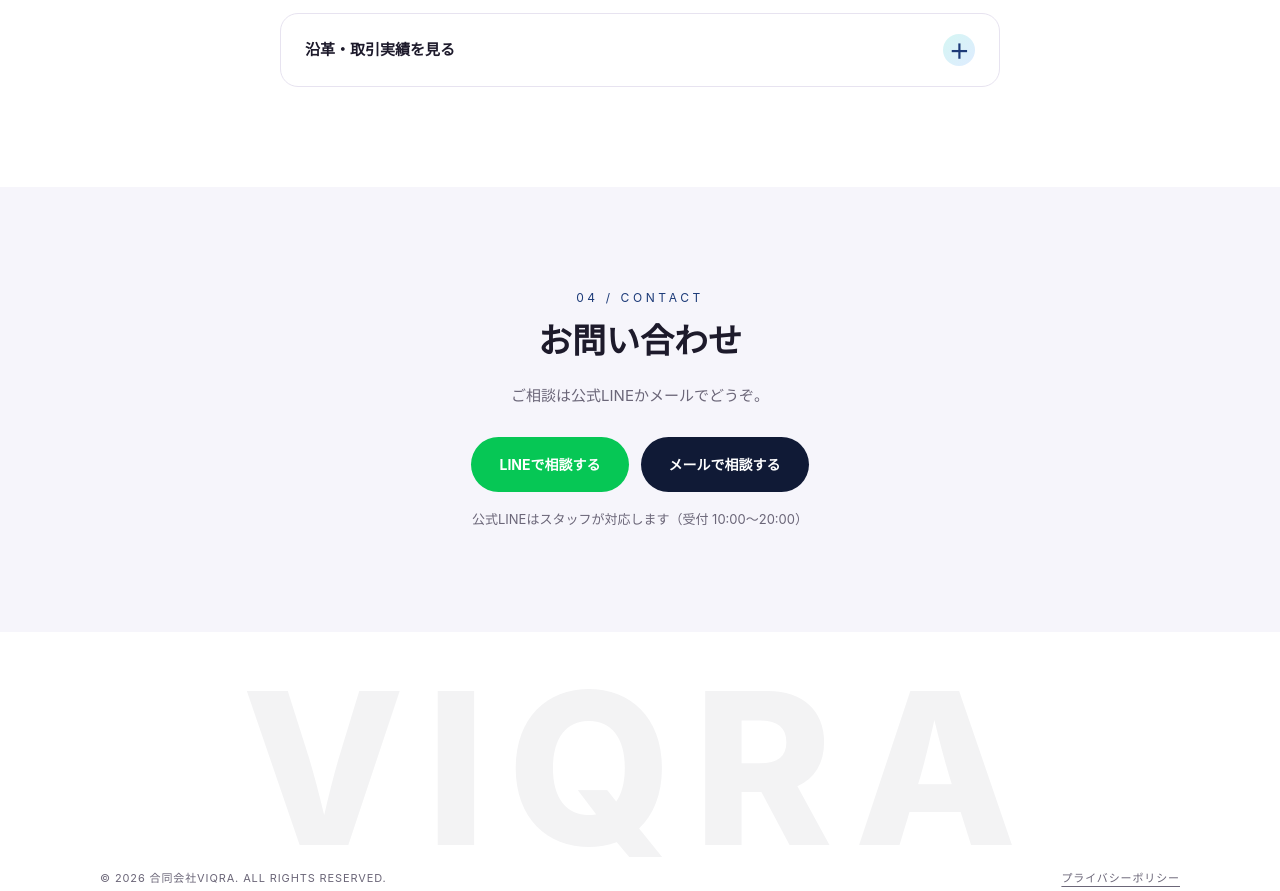
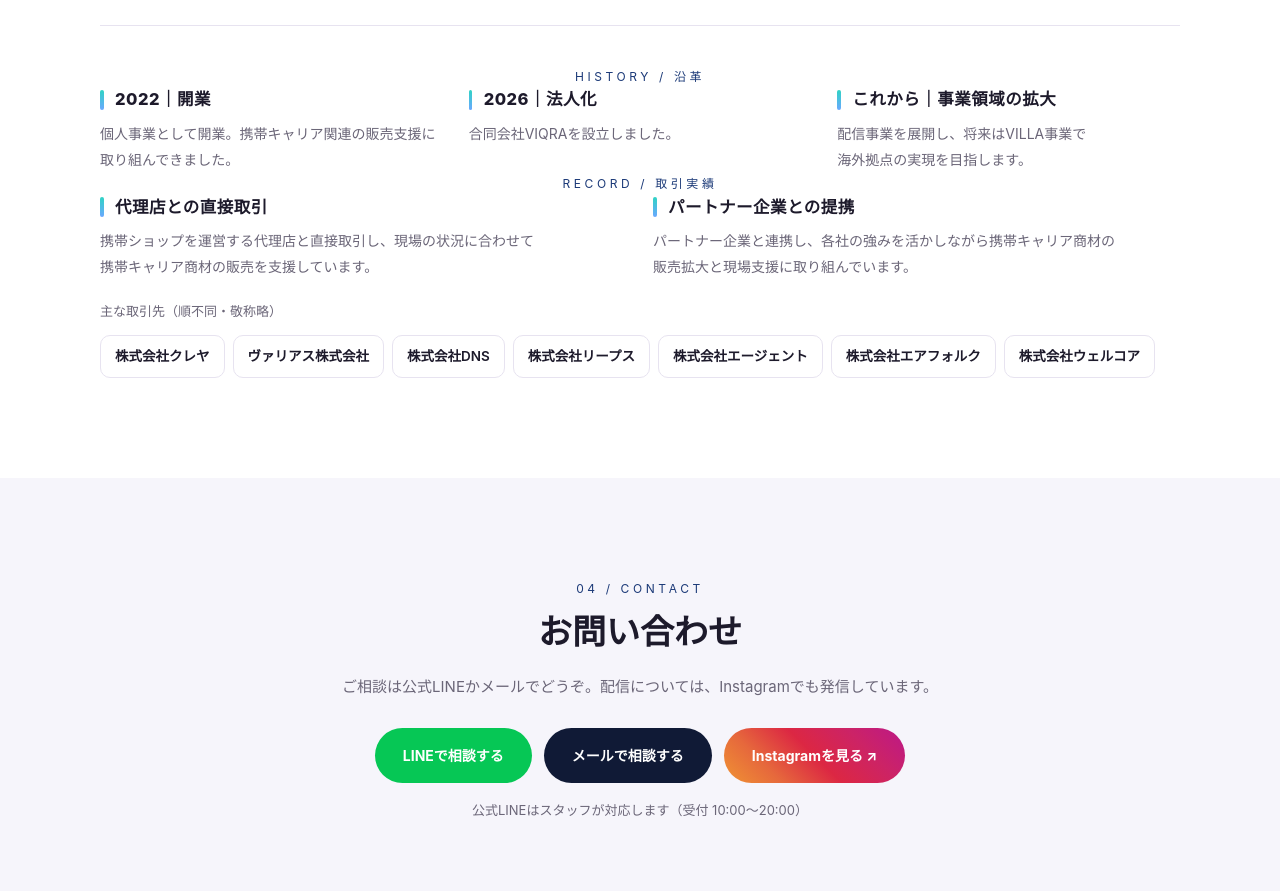
Before and after one commit to sha0604/VIQRA-HP, a plain HTML site: page index.html in a window 1280 px wide. Shown: the part 2480-3371 px from the top of the page. Drawn offline with Linux system fonts and the light colour scheme; a web font is replaced by a local one.

Commit message:
Add files via upload

```diff
--- a/index.html
+++ b/index.html
@@ -91,6 +91,7 @@ dl{max-width:720px;margin:36px auto 0;border-top:1px solid var(--line)}
 .cbtns{display:flex;gap:12px;justify-content:center;flex-wrap:wrap;margin-top:28px}
 .line-btn{padding:15px 28px;border-radius:999px;background:#06c755;color:#fff;font-weight:700;font-size:14px}
 .mail-btn{padding:15px 28px;border-radius:999px;background:#101a36;color:#fff;font-weight:700;font-size:14px}
+.ig-btn{padding:15px 28px;border-radius:999px;background:linear-gradient(45deg,#f09433,#e6683c,#dc2743,#cc2366,#bc1888);color:#fff;font-weight:700;font-size:14px;text-decoration:none}
 .note{margin-top:16px;font-size:13px;color:var(--mute)}
 footer{padding:22px 0;text-align:center;font-size:11px;color:var(--mute);letter-spacing:.08em}
 @media(max-width:800px){.waves{height:90px}nav{display:none;position:absolute;top:100%;left:14px;right:14px;flex-direction:column;gap:16px;padding:18px;background:rgba(16,26,54,.98);border-radius:16px;box-shadow:0 18px 40px rgba(8,12,28,.35)}nav.open{display:flex}.menu{display:block}.cards{grid-template-columns:1fr}.row{grid-template-columns:88px 1fr}}
@@ -154,6 +155,23 @@ h1,h2,h3{text-wrap:balance}
 p,li,dt,dd,.lead{text-wrap:pretty}
 h1,h2,h3,p,li,dt,dd{word-break:auto-phrase}
 .nb{white-space:nowrap}
+
+.sticky-cta{position:fixed;left:0;right:0;bottom:0;z-index:55;display:none;gap:10px;padding:10px 14px calc(10px + env(safe-area-inset-bottom));background:color-mix(in srgb,var(--card,#ffffff) 92%,transparent);backdrop-filter:blur(10px);-webkit-backdrop-filter:blur(10px);border-top:1px solid var(--line,#e7e3f0)}
+.sticky-cta a{flex:1;text-align:center;padding:13px 10px;border-radius:999px;font-weight:700;font-size:13.5px;text-decoration:none}
+.sticky-cta .sc-line{background:#06c755;color:#fff}
+.sticky-cta .sc-ig{background:linear-gradient(45deg,#f09433,#e6683c,#dc2743,#cc2366,#bc1888);color:#fff}
+@media(max-width:800px){.sticky-cta{display:flex}body{padding-bottom:70px}}
+
+@media(max-width:800px){.cbtns .line-btn,.cbtns .ig-btn{display:none}}
+
+.story-open{margin:48px auto 0;border-top:1px solid var(--line);padding-top:40px;text-align:left}
+
+/* ---------- History / Record headings ---------- */
+.flow,.deal{display:grid;gap:26px}
+@media(min-width:801px){.flow{grid-template-columns:repeat(3,1fr)}.deal{grid-template-columns:repeat(2,1fr)}}
+.flow b,.deal b{display:block;position:relative;font-size:16.5px;font-weight:800;letter-spacing:.03em;line-height:1.5;padding-left:15px;margin-bottom:9px}
+.flow b::before,.deal b::before{content:"";position:absolute;left:0;top:.16em;bottom:.16em;width:3.5px;border-radius:2px;background:linear-gradient(180deg,#2fd3c4,#6aa8ff)}
+.flow p,.deal p{margin:0;color:var(--mute);font-size:14px;line-height:1.85}
 </style>
 
 </head>
@@ -211,11 +229,11 @@ h1,h2,h3,p,li,dt,dd{word-break:auto-phrase}
 <div class="row"><dt>事業内容</dt><dd><span class="nb">通信関連事業</span><span class="nb">（販売支援・販売斡旋）／</span><span class="nb">配信事業</span></dd></div>
 </dl>
 <div style="text-align:center"><button class="greeting-trigger" type="button">代表挨拶を読む ↗</button></div>
-<details class="story-details reveal"><summary>沿革・取引実績を見る<span aria-hidden="true">＋</span></summary><div class="story-detail-body"><div class="num sub reveal">HISTORY / 沿革</div>
+<div class="story-open reveal"><div class="num sub reveal">HISTORY / 沿革</div>
 <div class="flow reveal">
 <div><b>2022｜開業</b><p><span class="nb">個人事業として開業。</span><span class="nb">携帯キャリア関連の</span><span class="nb">販売支援に</span><span class="nb">取り組んできました。</span></p></div>
 <div><b>2026｜法人化</b><p>合同会社VIQRAを設立しました。</p></div>
-<div><b>これから｜事業領域の拡大</b><p><span class="nb">配信事業を展開し、</span><span class="nb">将来は海外拠点の</span><span class="nb">実現を目指します。</span></p></div>
+<div><b>これから｜事業領域の拡大</b><p><span class="nb">配信事業を展開し、</span><span class="nb">将来はVILLA事業で</span><span class="nb">海外拠点の実現を</span><span class="nb">目指します。</span></p></div>
 </div>
 <div class="num sub reveal">RECORD / 取引実績</div>
 <div class="deal reveal">
@@ -223,18 +241,18 @@ h1,h2,h3,p,li,dt,dd{word-break:auto-phrase}
 <div><b>パートナー企業との提携</b><p><span class="nb">パートナー企業と連携し、</span><span class="nb">各社の強みを</span><span class="nb">活かしながら</span><span class="nb">携帯キャリア商材の</span><span class="nb">販売拡大と現場支援に</span><span class="nb">取り組んでいます。</span></p></div>
 </div>
 <p class="cl-h reveal">主な取引先（順不同・敬称略）</p>
-<ul class="clients reveal"><li>株式会社クレヤ</li><li>ヴァリアス株式会社</li><li>株式会社DNS</li><li>株式会社リープス</li><li>株式会社エージェント</li><li>株式会社エアフォルク</li><li>株式会社ウェルコア</li></ul></div></details>
+<ul class="clients reveal"><li>株式会社クレヤ</li><li>ヴァリアス株式会社</li><li>株式会社DNS</li><li>株式会社リープス</li><li>株式会社エージェント</li><li>株式会社エアフォルク</li><li>株式会社ウェルコア</li></ul></div>
 </div></section>
 
 <section id="contact" class="contact"><div class="wrap reveal">
 <div class="num">04 / CONTACT</div>
 <h2>お問い合わせ</h2>
-<p class="center-p">ご相談は公式LINEかメールでどうぞ。</p>
-<div class="cbtns"><a class="line-btn" href="https://lin.ee/9P7296d" target="_blank" rel="noopener">LINEで相談する</a><a class="mail-btn" href="mailto:viqra.shahin@outlook.jp">メールで相談する</a></div>
+<p class="center-p">ご相談は公式LINEかメールでどうぞ。<span class="nb">配信については、</span><span class="nb">Instagramでも</span><span class="nb">発信しています。</span></p>
+<div class="cbtns"><a class="line-btn" href="https://lin.ee/9P7296d" target="_blank" rel="noopener">LINEで相談する</a><a class="mail-btn" href="mailto:viqra.shahin@outlook.jp">メールで相談する</a><a class="ig-btn" href="https://www.instagram.com/viqra.2026/" target="_blank" rel="noopener">Instagramを見る ↗</a></div>
 <p class="note">公式LINEはスタッフが対応します（受付 10:00〜20:00）</p>
 </div></section>
 </main>
-<footer><div class="foot-mark" aria-hidden="true">VIQRA</div><div class="wrap" style="display:flex;justify-content:space-between;gap:12px;flex-wrap:wrap"><span>© 2026 合同会社VIQRA. ALL RIGHTS RESERVED.</span><a href="privacy-policy.html">プライバシーポリシー</a></div></footer>
+<footer><div class="foot-mark" aria-hidden="true">VIQRA</div><div class="wrap" style="display:flex;justify-content:space-between;gap:12px;flex-wrap:wrap"><span>© 2026 合同会社VIQRA. ALL RIGHTS RESERVED.</span><span><a href="https://www.instagram.com/viqra.2026/" target="_blank" rel="noopener">Instagram</a>　｜　<a href="privacy-policy.html">プライバシーポリシー</a></span></div></footer>
 <dialog class="greeting-modal" id="greeting-modal" aria-labelledby="greeting-title">
 <div class="greeting-head"><span class="num">MESSAGE / 代表挨拶</span><button class="greeting-close" type="button" aria-label="代表挨拶を閉じる">×</button></div>
 <div class="greeting-content">
@@ -269,5 +287,10 @@ var menu=document.querySelector('.menu'),snav=document.getElementById('site-nav'
 menu.addEventListener('click',function(){var open=snav.classList.toggle('open');menu.setAttribute('aria-expanded',String(open))});
 snav.querySelectorAll('a').forEach(function(a){a.addEventListener('click',function(){snav.classList.remove('open');menu.setAttribute('aria-expanded','false')})});
 </script>
+
+<div class="sticky-cta">
+<a class="sc-line" href="https://lin.ee/9P7296d" target="_blank" rel="noopener">LINEで相談する</a>
+<a class="sc-ig" href="https://www.instagram.com/viqra.2026/" target="_blank" rel="noopener">Instagram</a>
+</div>
 </body>
 </html>
```
